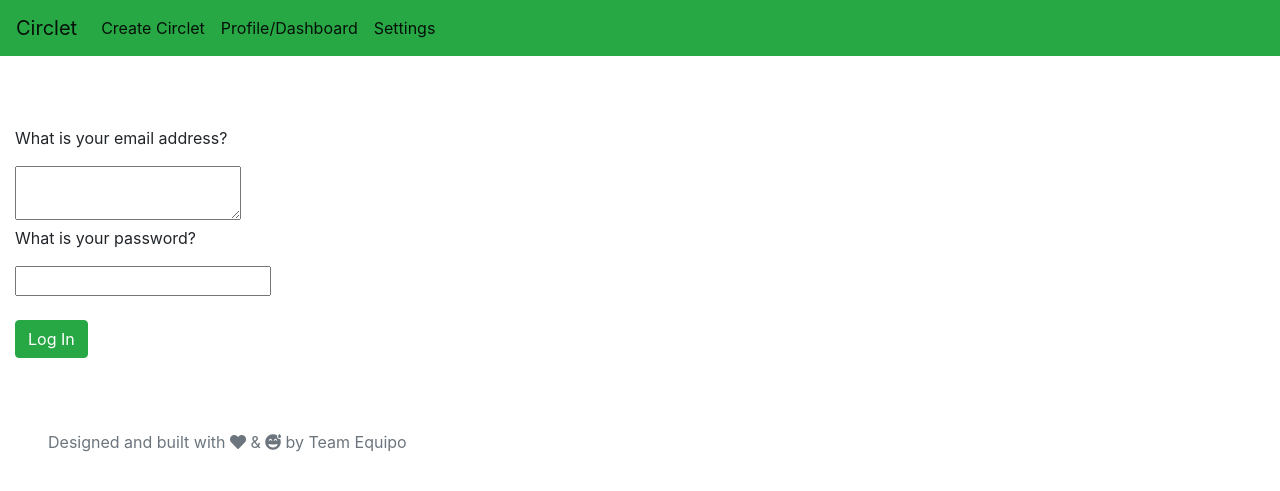
After one commit to CalBearsGrad/Circlet, a Flask app: page /log_in in a window 1280 px wide. The commit adds this page. Shown: the top 491 px of the page. Run offline with Flask 2, Linux system fonts and the light colour scheme; some libraries are stand-ins or nearby versions.

Commit message:
Working Nav Bar and seemingly functional log in. Still getting model.py to work with my pie charts.

```diff
--- a/requirements.txt
+++ b/requirements.txt
@@ -2,7 +2,6 @@ bcrypt==3.1.4
 blinker==1.4
 cffi==1.11.5
 click==6.7
-email==4.0.2
 Flask==1.0.2
 Flask-Debug==0.4.3
 Flask-DebugToolbar==0.10.1
--- a/server.py
+++ b/server.py
@@ -102,6 +102,38 @@ def verify_registration():
         flash("You have found a website loophole... Please try again later.")
         return redirect("/")
 
+@app.route('/check-user', methods=["POST", "GET"])
+def check_user():
+    """allow a new user to register email address and password
+    """
+
+    print "I am in check-user route"
+    if ("email" in session) == None:
+            print "didn't get email"
+
+    email = request.form.get("email")
+
+    password = request.form.get("password")
+
+    print email
+    print password
+
+    reference_email = Givr.query.filter_by(email=email).first()
+
+    # user_email = reference_email.email
+
+    if reference_email:
+        print
+        print "Email address matches GivrR in database"
+        print
+        session.clear()
+        session['email'] = email
+        session['password'] = password
+
+        return redirect("/log_in")
+    else:
+        return redirect("/preferences-small-giv")
+
 @app.route('/profile/<id>')
 def profile(id):
     """Render Circlet status and current Circlet attribute"""
@@ -110,6 +142,12 @@ def profile(id):
     first_name = user.first_name.first()
 
     return render_template('profile.html', user=get_user(id), first_name=first_name(id))
+
+@app.route('/log_in')
+def log_in():
+    """Allows user to log in
+    """
+    return render_template('log_in.html')
 
 @app.route('/settings/<id>')
 def setting(id):
--- /dev/null
+++ b/templates/log_in.html
@@ -0,0 +1,14 @@
+{% extends 'base.html' %}
+{% block content %}
+
+<form action="/log_in" method="POST">
+        <p>What is your email address?</p>
+        <textarea name="email"></textarea>
+        <p>What is your password?</p>
+        <input type="password" name="password"></input>
+        <br>
+        <br>
+    <button type"submit" class="btn btn-success">Log In</button>
+</form>
+    <br>
+{% endblock %}
```
Also changed, not shown: templates/homepage.html (+11 -0 lines).
